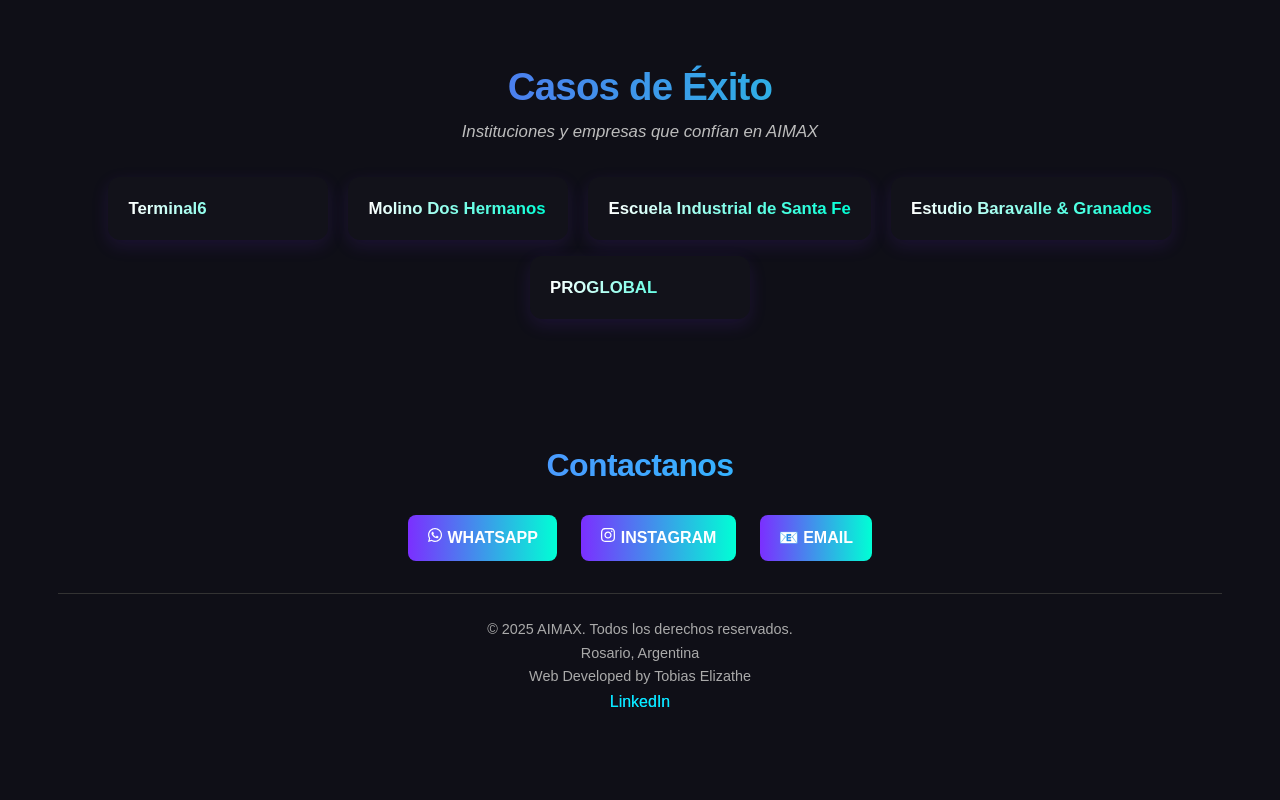
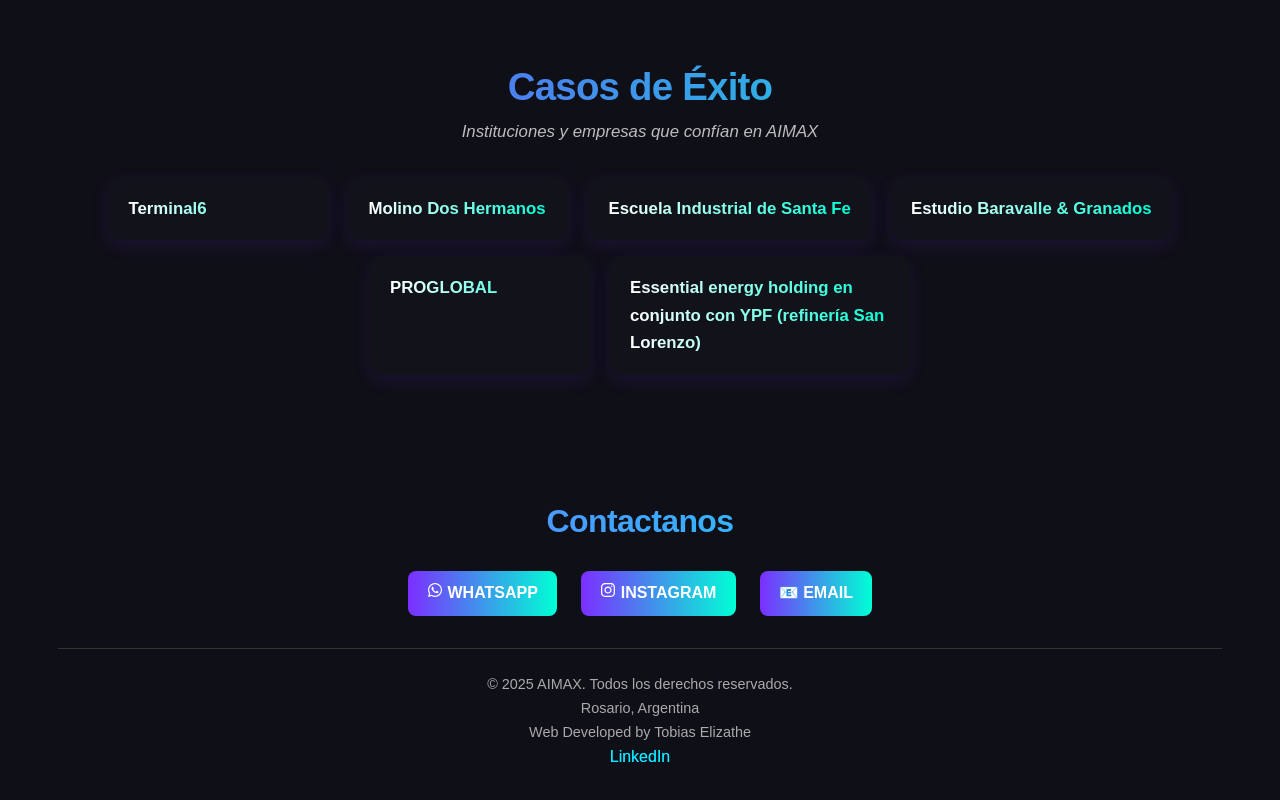
Before and after one commit to TobiasElizathe/AIMAX_FRONT, a React (Vite) app in the folder frontend-aimax/: page / in a window 1280 px wide. Shown: the part 5671-6471 px from the top of the page. Built offline with nearby package versions, Linux system fonts and the light colour scheme.

Commit message:
Casos Nuevos

```diff
--- a/frontend-aimax/src/components/CasosDeExito/CasosExito.tsx
+++ b/frontend-aimax/src/components/CasosDeExito/CasosExito.tsx
@@ -16,6 +16,7 @@
     { nombre: "Escuela Industrial de Santa Fe" },
     { nombre: "Estudio Baravalle & Granados" },
     { nombre: "PROGLOBAL" },
+    { nombre: "Essential energy holding en conjunto con YPF (refinería San Lorenzo)" },
   ];
 
   useEffect(() => {
```
